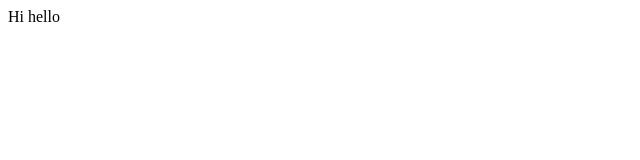
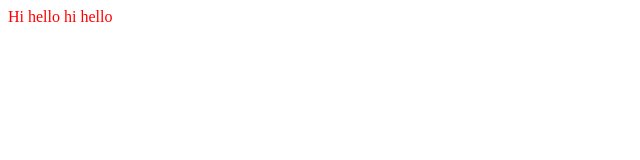
Before and after one commit to harsha614261/test, a plain HTML site: page ok.html in a window 1280 px wide. Shown: the whole page, without its empty margins (0-640 px from the left). Drawn offline with Linux system fonts and the light colour scheme.

Commit message:
added style and head to ok file

```diff
--- a/ok.html
+++ b/ok.html
@@ -1,2 +1,11 @@
 Hi
 hello
+<html>
+	<head>
+		<link type="text/css" rel="stylesheet" media="all" href="style.css" />
+	</head>
+	<body>
+		hi
+		hello
+	</body>
+</html>
```
